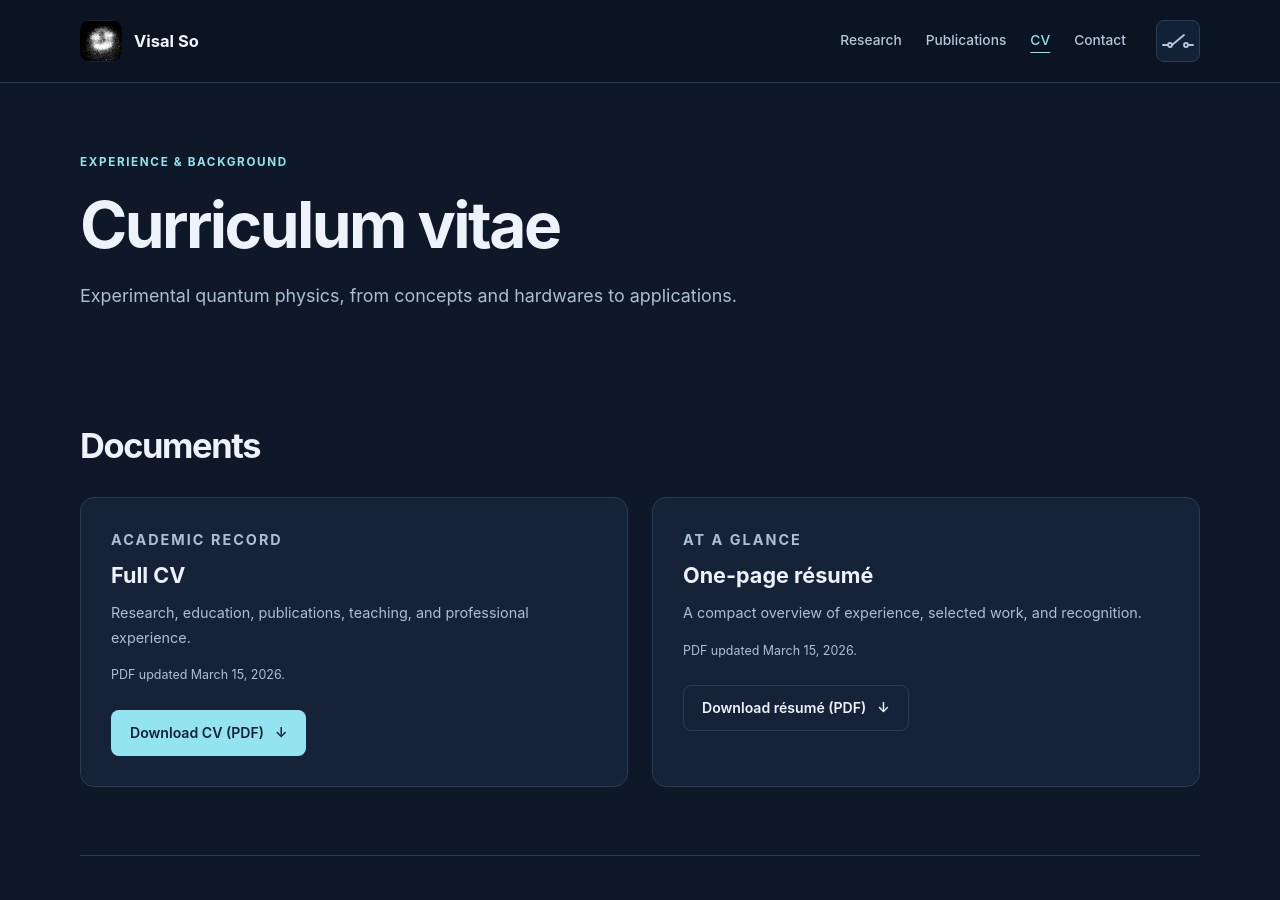
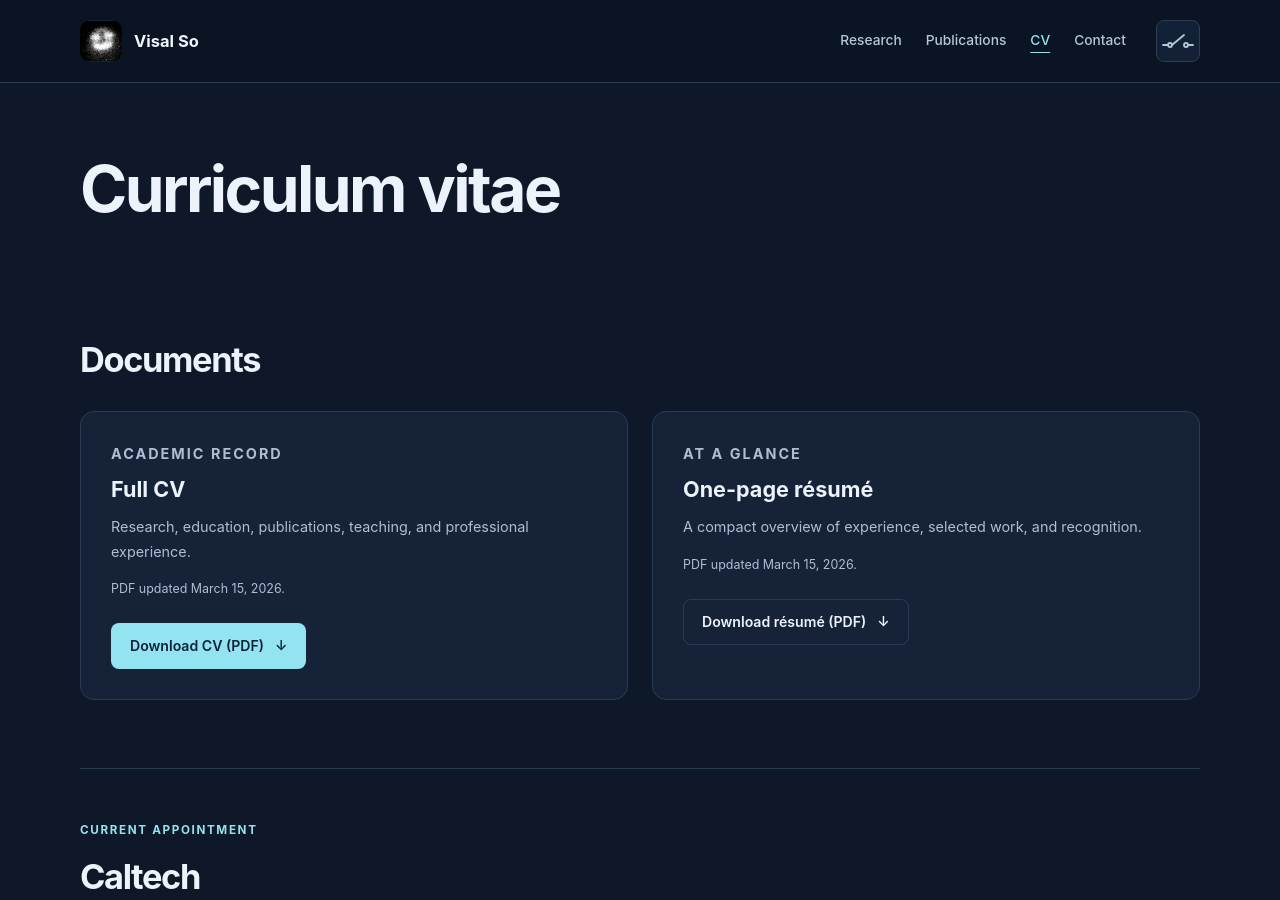
Before and after one commit to visalso/visalso.github.io, a Jekyll site: the page built from cv.html, in a window 1280 px wide and 900 px high. Built offline with Jekyll 4.4.1, drawn with Linux system fonts in a browser that asks for light colours.

Commit message:
Update cv.html

```diff
--- a/cv.html
+++ b/cv.html
@@ -6,9 +6,9 @@ permalink: /CV/
 nav: cv
 ---
 <header class="page-header container">
-  <p class="eyebrow">Experience &amp; background</p>
+  <!--<p class="eyebrow">Experience &amp; background</p>-->
   <h1 class="page-title">Curriculum vitae</h1>
-  <p class="lead">Experimental quantum physics, from concepts and hardwares to applications.</p>
+  <!--<p class="lead">Experimental quantum physics, from concepts and hardwares to applications.</p>-->
 </header>
 
 <div class="container">
```
